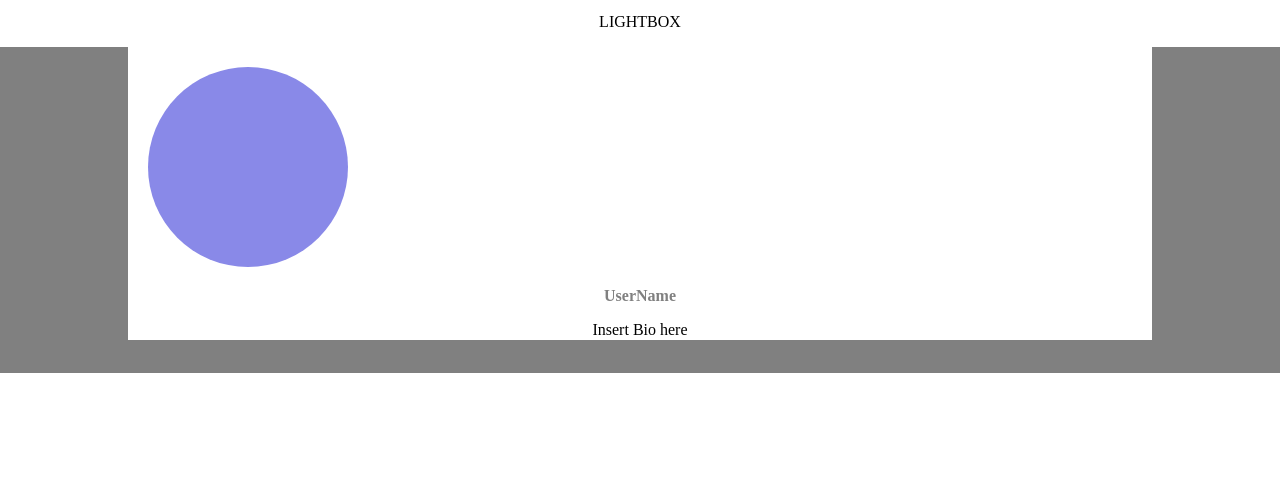
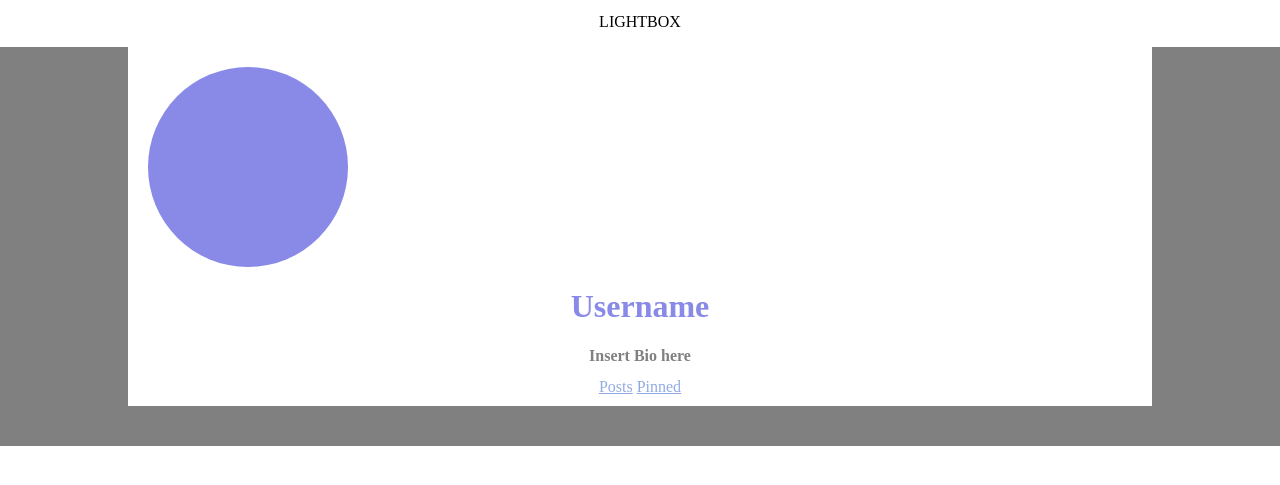
Before and after one commit to JNgujo27/project-lightbox, a plain HTML site: page profile.html in a window 1280 px wide. Shown: the part 21-506 px from the top of the page. Drawn offline with Linux system fonts and the light colour scheme.

Commit message:
Update profile.html

```diff
--- a/profile.html
+++ b/profile.html
@@ -21,16 +21,14 @@
     <div class="section">
     <div class= "profile"></div>
 
-    <h2>UserName</h2>
+    <h1>Username</h1>
 
-        <p>
-        Insert Bio here
-        </p>
+    <h2>Insert Bio here</h2>
     <nav>
         <a href="index.html">Posts</a>
         <a href="index.html">Pinned</a>
     </nav>
-    fill with content and figure out how to swap overlay with buttons of nav2
+    <p>fill with content and figure out how to swap overlay with buttons of nav2 </p>
 </div>
     </div>
 </body>
```
